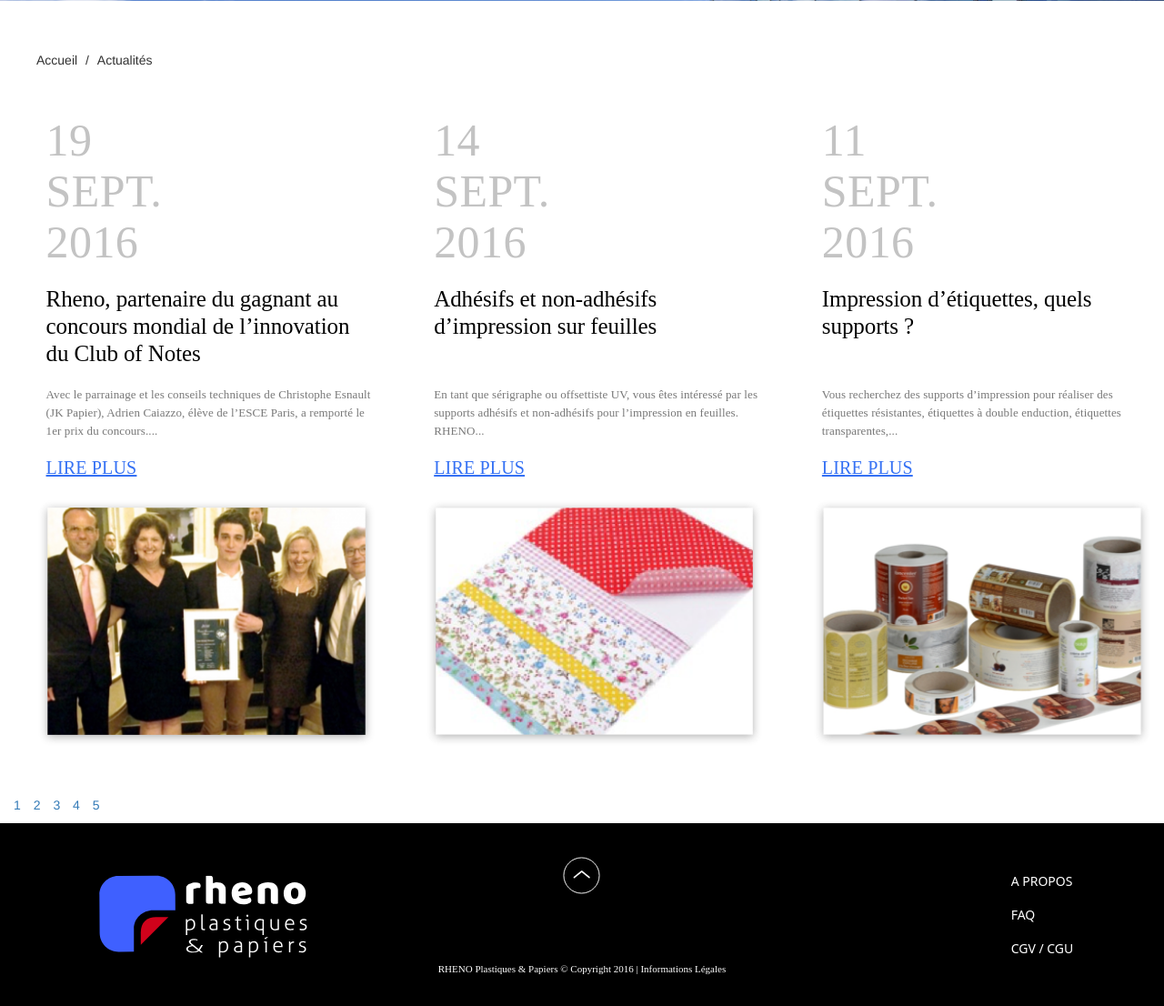
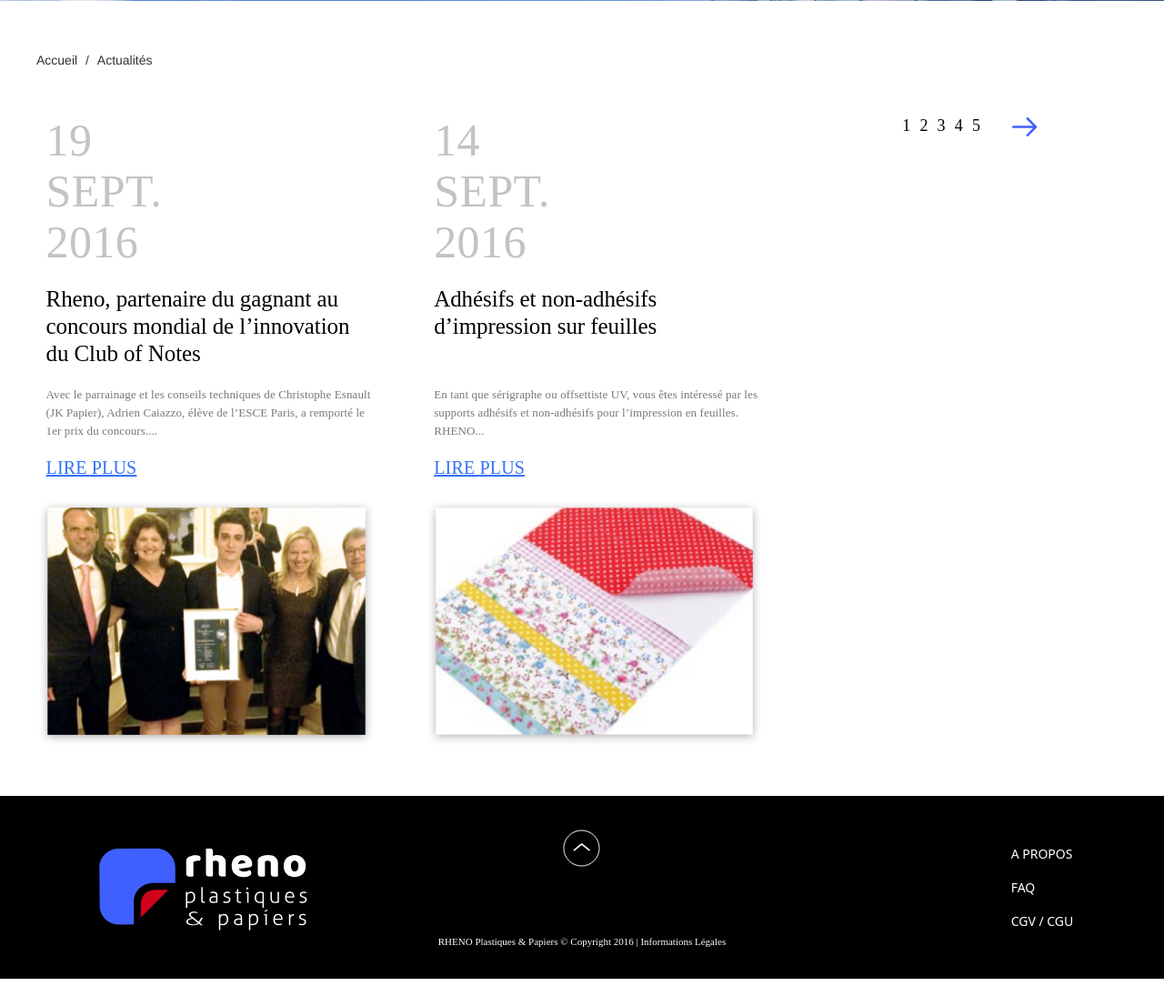
Before and after one commit to zayrt/rheno-static, a PHP site: page /actualites.html in a window 1280 px wide. Shown: the part 615-1721 px from the top of the page at 91% size. After the commit the page ends 1691 px from the top, so only its background shows below. Run offline with PHP 8.4, Linux system fonts and the light colour scheme; some libraries are stand-ins or nearby versions; some web fonts are replaced.

Commit message:
pagination

```diff
--- a/actualites.html
+++ b/actualites.html
@@ -115,36 +115,15 @@
                     </div>
                 </div>
             </div>
-            <div class="col-lg-4 col-md-6 col-sm-6 col-xs-12 ">
-                <div class="row">
-                    <div class="col-lg-6 col md-6 col-sm-6 col-xs-6 col-lg-offset-1 col-md-offset-1 col-sm-offset-1 actu-date">
-                        11 SEPT. 2016
-                    </div>
-                    <div class="col-lg-11 col-md-11 col-sm-11 col-xs-12 col-md-offset-1 col-sm-offset-1 col-lg-offset-1 actu-subtitle">
-                        Impression d’étiquettes, quels supports ?
-                    </div>
-                    <div class="col-lg-11 col-md-11 col-sm-11 col-xs-11 col-md-offset-1 col-sm-offset-1 col-lg-offset-1 actu-desc">
-                        Vous recherchez des supports d’impression pour réaliser des étiquettes résistantes, étiquettes à double enduction, étiquettes transparentes,...
-                    </div>
-                    <div class="col-lg-11 col-md-11 col-sm-11 col-xs-12 col-md-offset-1 col-sm-offset-1 col-lg-offset-1 actu-read-more">
-                        LIRE PLUS
-                    </div>
-                    <div class="col-lg-12 col-md-12 col-sm-12 col-xs-12">
-                        <img style="width: 100%;" class="actu-img" src="./images/actualites/actu_3.png" />
-                    </div>
-                </div>
-            </div>
             <!-- Fin actualités -->
-
-            <div class="col-lg-4">
-                <ul class="list-inline">
-                    <li class="lspace"><a href="#">1</a></li>
-                    <li class="lspace"><a href="#">2</a></li>
-                    <li class="lspace"><a href="#">3</a></li>
-                    <li class="lspace"><a href="#">4</a></li>
-                    <li class="lspace"><a href="#">5</a></li>
-                </ul>
-            </div>
+            <ul class="list-inline bloc-center my-pagination">
+                <li class="lspace">1</li>
+                <li class="lspace">2</li>
+                <li class="lspace">3</li>
+                <li class="lspace">4</li>
+                <li class="lspace">5</li>
+                <li style="margin-left: 25px;"><img src="./images/pagination-arrow.svg" /></li>
+            </ul>
         </div>
     </div>
     <!-- Fin title -->
--- a/css/actualites.css
+++ b/css/actualites.css
@@ -109,3 +109,11 @@
 .actu-row {
     margin-bottom: 60px;
 }
+
+.my-pagination {
+    font-family: Aller-Bold;
+    font-size: 18px;
+    color: black;
+    letter-spacing: 0.15px;
+    margin-bottom: 50px;
+}
```
Also changed, not shown: images/pagination-arrow.svg (added), 1 other file.
